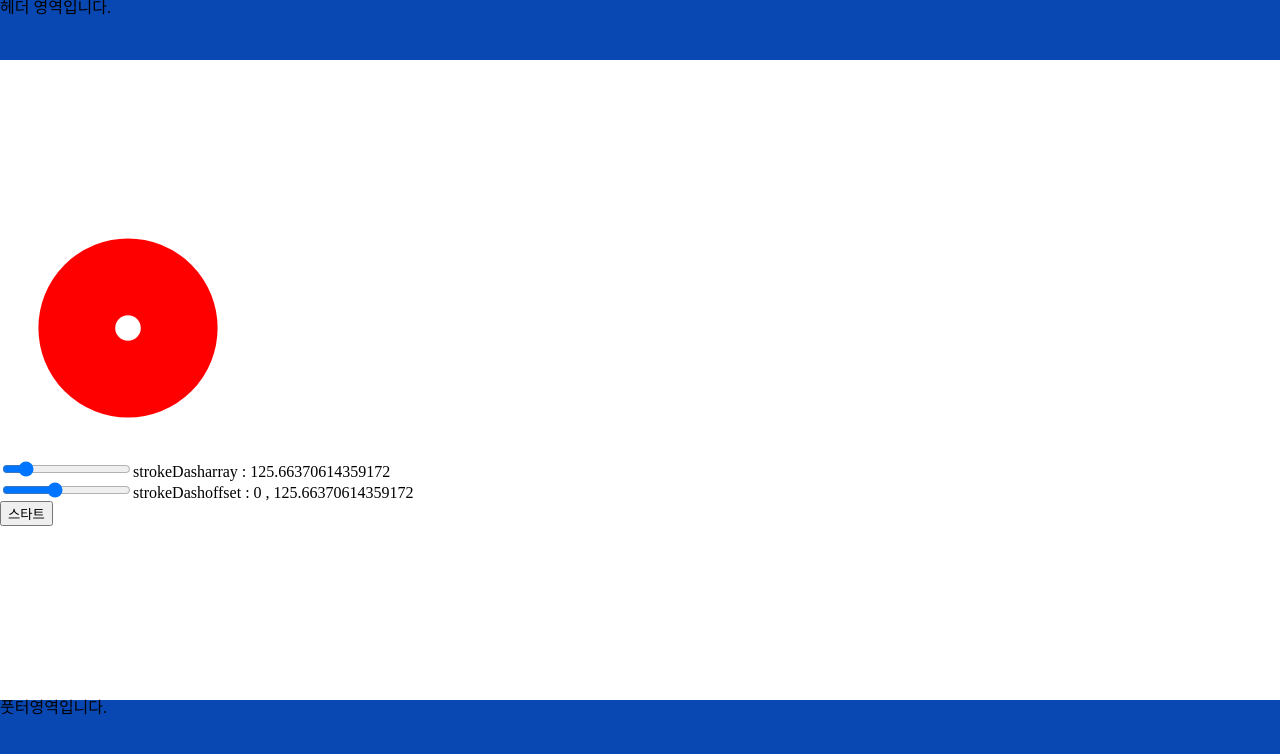
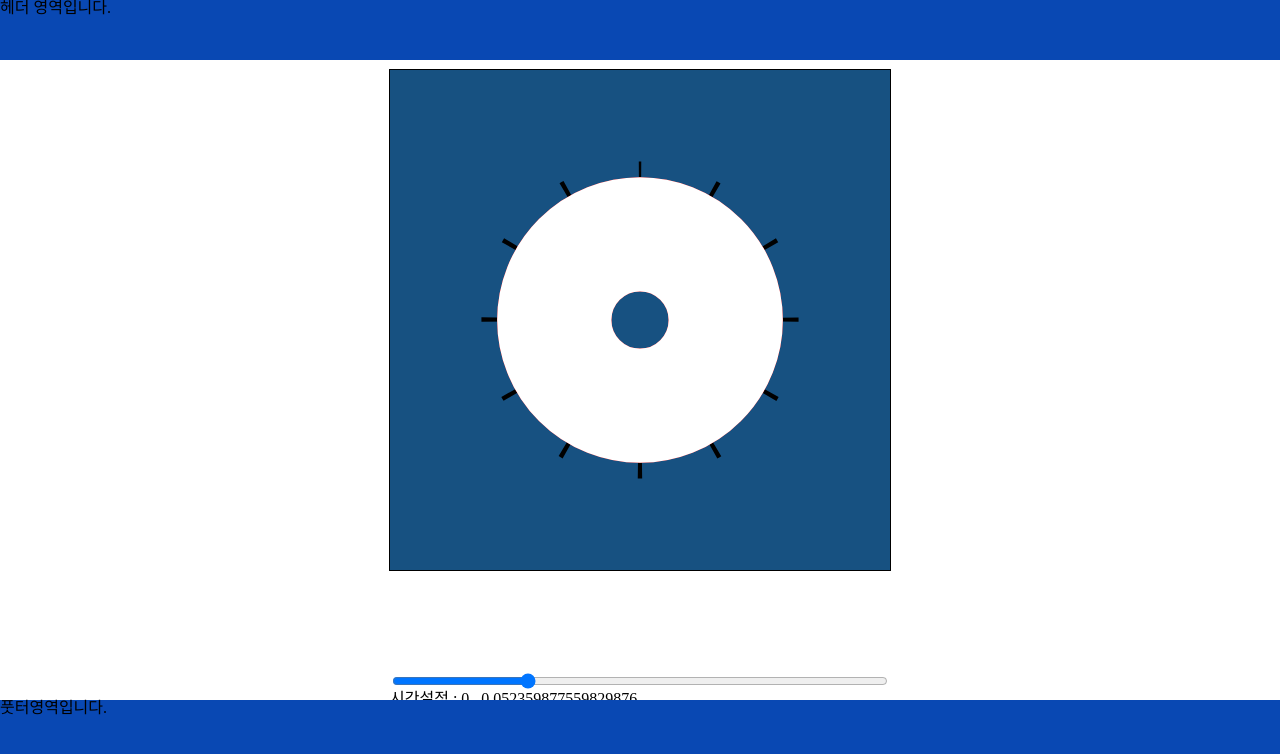
Before and after one commit to beigeegg/egglock, a React (Create React App) app in the folder client/: page / in a window 1280 px wide. Shown: the top 754 px of the page. Built offline with nearby package versions, Linux system fonts and the light colour scheme.

Commit message:
#7 svg를 이용하여 시계 분침 그리고 기능 구현

```diff
--- a/client/src/components/Clock.jsx
+++ b/client/src/components/Clock.jsx
@@ -1,52 +1,64 @@
-import React, { useEffect, useState } from 'react';
+import React, { useState } from 'react';
 import { clockStyle } from './';
 
 const Clock = () => {
 
-  const [strokeDasharray, setStrokeDasharray] = useState(2 * Math.PI * 20);
+  const radius = 30;
+  const offset = 2 * Math.PI * radius;
+  const minUIoffset = 2 * Math.PI * (radius+2.2);
+  const HourUIoffset = 2 * Math.PI * (radius+3.1);
   const [strokeDashoffset, setStrokeDashoffset] = useState(0);
-  const [rotate, setRotate] = useState(270);
-  const offset = 2 * Math.PI * 20;
+  const [timerId, setTimerId] = useState(null);
 
-  const handleStrokeDasharray = (e) => {
-    setStrokeDasharray(e.target.value);
-  }
   const handleStrokeDashoffset = (e) => {
     setStrokeDashoffset(e.target.value);
   }
-
-  const handleTimerControl = () => {
-    const min = 60;
-    const _offset = 2 * Math.PI * 20;
-    const plus = _offset / min
-    let count = 0;
+  const handleStartTimer = () => {
+    const count = offset / 60;
+    let time = strokeDashoffset;
     const timerId = setInterval(() => {
-      count = count + plus;
-      setStrokeDashoffset(count);
+      time = time - count;
+      setStrokeDashoffset(time);
+      if(time <= 0) {
+        clearInterval(timerId);
+        setStrokeDashoffset(0);
+        return;
+      }
     }, 1000);
+    setTimerId(timerId);
   }
-
-  // useEffect(() => {
-
-  // }, [])
-
+  const handleStopTimer = () => {
+    clearInterval(timerId);
+  }
+  const handleResetTimer = () => {
+    clearInterval(timerId);
+    setStrokeDashoffset(0);
+  }
+  // console.log(minUIoffset);
 
   return (
-    <div className={clockStyle.clockDoc}>
-      <svg width="20%" height="20%" viewBox="0 0 100 100">
-        <circle cx="50" cy="50" r="20" stroke="red" strokeWidth="30" fill="transparent" strokeDasharray={strokeDasharray} strokeDashoffset={strokeDashoffset} transform={`rotate(${rotate} 50 50)`} />
-      </svg>
-      <div>
-        <input type="range" name="strokeDasharray"
-          min="0" max="360" onChange={handleStrokeDasharray} />
-        <label htmlFor="strokeDasharray">strokeDasharray : {strokeDasharray}</label>
+    <div className={clockStyle.doc_clock}>
+      <div className={clockStyle.inner_clock}>
+        <div className={clockStyle.clock_ui}>
+          <svg className={clockStyle.clock_svg} width="100" height="100" viewBox="0 0 140 140">
+            {/* <circle cx="70" cy="70" r={radius+2} stroke="black" strokeWidth="41" fill="transparent" strokeDasharray={`0.6 ${minUIoffset/60}`} transform="rotate(270 70 70)"/> */}
+            <circle cx="70" cy="70" r={radius+5} stroke="black" strokeWidth="41" fill="transparent" strokeDasharray={`1 ${HourUIoffset/12}`} strokeDashoffset={0.7} transform="rotate(270 70 70)"/>
+            <circle cx="70" cy="70" r={radius} stroke="red" strokeWidth="40" fill="transparent"/>
+            <circle cx="70" cy="70" r={radius} stroke="white" strokeWidth="40" fill="transparent" strokeDasharray={offset}  strokeDashoffset={strokeDashoffset} transform="rotate(270 70 70)"/>
+
+          </svg>
+        </div>
+        <div className={clockStyle.test_console}>
+          <input type="range" id="strokeDashoffset" name="strokeDashoffset"
+            min="0" max={offset} step={offset/60} onChange={handleStrokeDashoffset} />
+          <label htmlFor="strokeDashoffset">시간설정 : {(strokeDashoffset / (offset/60/60))/60} , { offset/60/60 }</label>
+        </div>
+        <div>
+          <button onClick={handleStartTimer}>스타트</button>
+          <button onClick={handleStopTimer}>정지</button>
+          <button onClick={handleResetTimer}>리셋</button>
+        </div>
       </div>
-      <div>
-        <input type="range" id="strokeDashoffset" name="strokeDashoffset"
-          min="0" max={2 * Math.PI * 20} step="0.001" onChange={handleStrokeDashoffset} />
-        <label htmlFor="strokeDashoffset">strokeDashoffset : {strokeDashoffset} , {offset}</label>
-      </div>
-      <button onClick={handleTimerControl}>스타트</button>
     </div>
   );
 };
--- a/client/src/components/Main.jsx
+++ b/client/src/components/Main.jsx
@@ -3,10 +3,8 @@ import { Clock, mainStyle } from './';
 
 const Main = () => {
   return (
-    <main className='doc-main'>
-      <div className="clockborad">
-        <Clock />
-      </div>
+    <main className={mainStyle.doc_main}>
+      <Clock />
     </main>
   );
 };
--- a/client/src/components/clock.module.css
+++ b/client/src/components/clock.module.css
@@ -1,3 +1,36 @@
-.clockDoc {
-  margin: 200px 0;
+.doc_clock {
+  display: flex;
+  justify-content: center;
+  align-items: center;
+  width: 100%;
+  height: 100vh;
+  /* margin: 100px auto; */
 }
+.inner_clock {
+  display: flex;
+  flex-direction: column;
+  justify-content: center;
+  align-items: center;
+  width: 1000px;
+}
+.clock_ui {
+  display: flex;
+  width: 500px;
+  height: 500px;
+  border: 1px solid black;
+  background: rgb(23, 81, 129);
+  justify-content: center;
+  align-items: center;
+}
+.clock_svg {
+  width: 400px;
+  height: 400px;
+}
+.test_console {
+  display: flex;
+  flex-direction: column;
+  margin-top: 100px;
+}
+.test_console > label {
+  width: 500px;
+}
--- a/client/src/components/main.module.css
+++ b/client/src/components/main.module.css
@@ -0,0 +1,5 @@
+.doc_main {
+  width: 100%;
+  /* background: center
+    url("https://raw.githubusercontent.com/rainner/codepen-assets/master/images/abstract_wireframe.jpg"); */
+}
```
